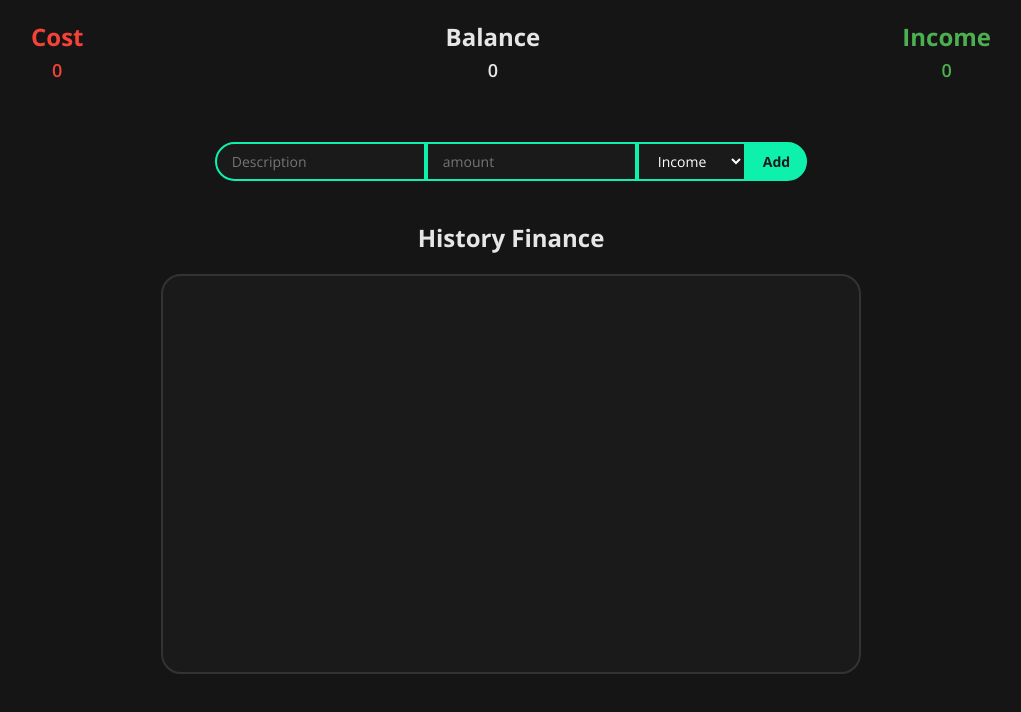
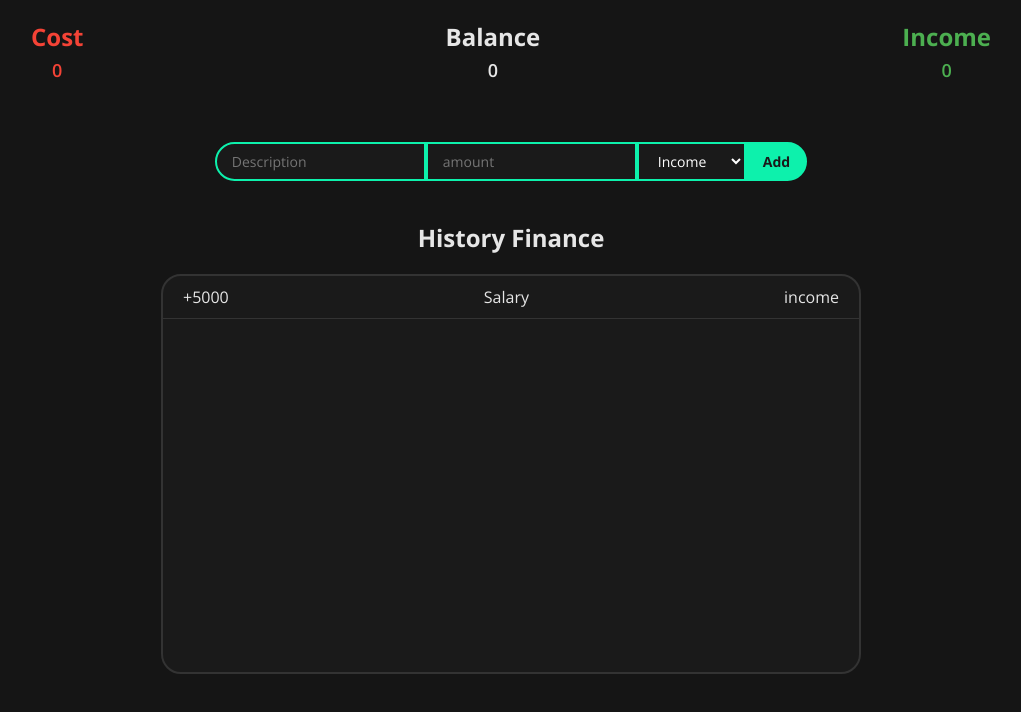
Before and after one commit to ai-n01se/Finance-Tracker-v2, a React (Vite) app: page / in a window 1280 px wide. Shown: the top 712 px of the page, without its empty margins (129-1150 px from the left). Built offline with nearby package versions, Linux system fonts and the light colour scheme.

Commit message:
feat: implement HistoryFinance component with list item rendering and styling

```diff
--- a/src/components/HistoryFinance/HistoryFinance.css
+++ b/src/components/HistoryFinance/HistoryFinance.css
@@ -18,4 +18,5 @@
   overflow-y: auto;
   border-radius: 20px;
   border: 2px solid #333333;
+  scrollbar-width: none;
 }
--- a/src/components/HistoryFinance/HistoryFinance.tsx
+++ b/src/components/HistoryFinance/HistoryFinance.tsx
@@ -1,10 +1,20 @@
 import './HistoryFinance.css';
+import HistoryFinanceLi from './historyFinanceElement/historyFinanceLi';
 
 export default function HistoryFinance() {
   return (
     <section className='history-finance'>
       <h2>History Finance</h2>
-      <ul></ul>
+      <ul>
+        <HistoryFinanceLi
+          item={{
+            id: '1',
+            description: 'Salary',
+            type: 'income',
+            amount: 5000,
+          }}
+        />
+      </ul>
     </section>
   );
 }
--- /dev/null
+++ b/src/components/HistoryFinance/historyFinanceElement/historyFinanceElement.css
@@ -0,0 +1,6 @@
+.history-finance-li {
+  display: flex;
+  justify-content: space-between;
+  padding: 10px 20px;
+  border-bottom: 1px solid #333333;
+}
--- a/src/components/HistoryFinance/historyFinanceElement/historyFinanceLi.tsx
+++ b/src/components/HistoryFinance/historyFinanceElement/historyFinanceLi.tsx
@@ -1,3 +1,15 @@
-export default function HistoryFinanceLi() {
-  return <li></li>;
+import type { FinanceItem } from '../../../types/main.type';
+import './historyFinanceElement.css';
+
+export default function HistoryFinanceLi({ item }: { item: FinanceItem }) {
+  return (
+    <li id='{item.id}' className='history-finance-li' key={item.id}>
+      <p>
+        {item.type === 'income' ? '+' : '-'}
+        {item.amount}
+      </p>
+      <p>{item.description}</p>
+      <p>{item.type}</p>
+    </li>
+  );
 }
--- a/src/types/main.type.ts
+++ b/src/types/main.type.ts
@@ -0,0 +1,6 @@
+export type FinanceItem = {
+  id: string;
+  description: string;
+  type: 'income' | 'expense';
+  amount: number;
+};
```
